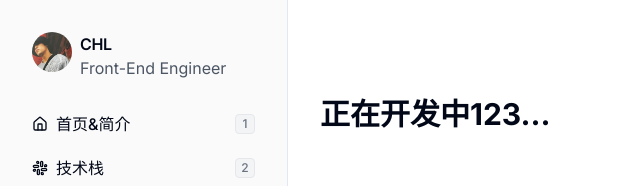
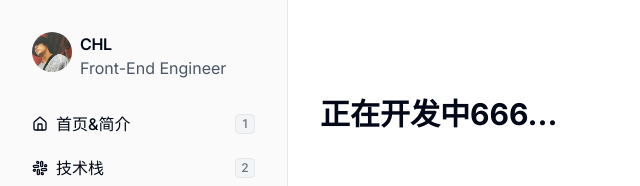
Before and after one commit to chlfantasy/next-blog, a Next.js app: page /demos in a window 1280 px wide. Shown: the top 186 px of the page, without its empty margins (0-640 px from the left). Built offline with nearby package versions, Linux system fonts and the light colour scheme.

Commit message:
测试jenkins

```diff
--- a/src/app/demos/page.tsx
+++ b/src/app/demos/page.tsx
@@ -1,7 +1,7 @@
 export default function Demos() {
   return (
     <main className="flex h-screen w-full box-border flex-col overflow-y-auto py-24 px-8">
-      <h1 className="text-3xl font-bold">正在开发中123...</h1>
+      <h1 className="text-3xl font-bold">正在开发中666...</h1>
       {/* <p className="text-lg">Articles about programming and life</p> */}
     </main>
   );
```
